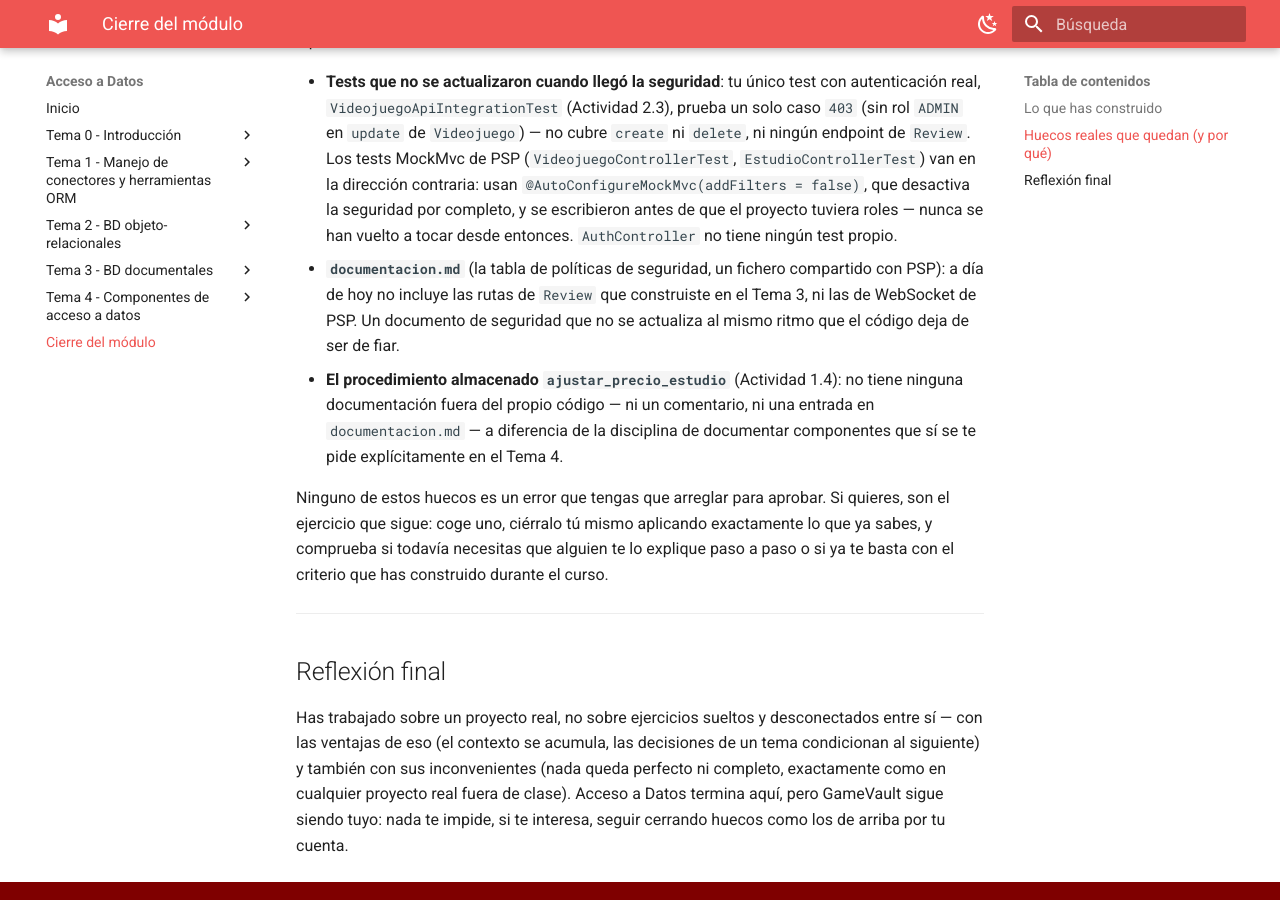
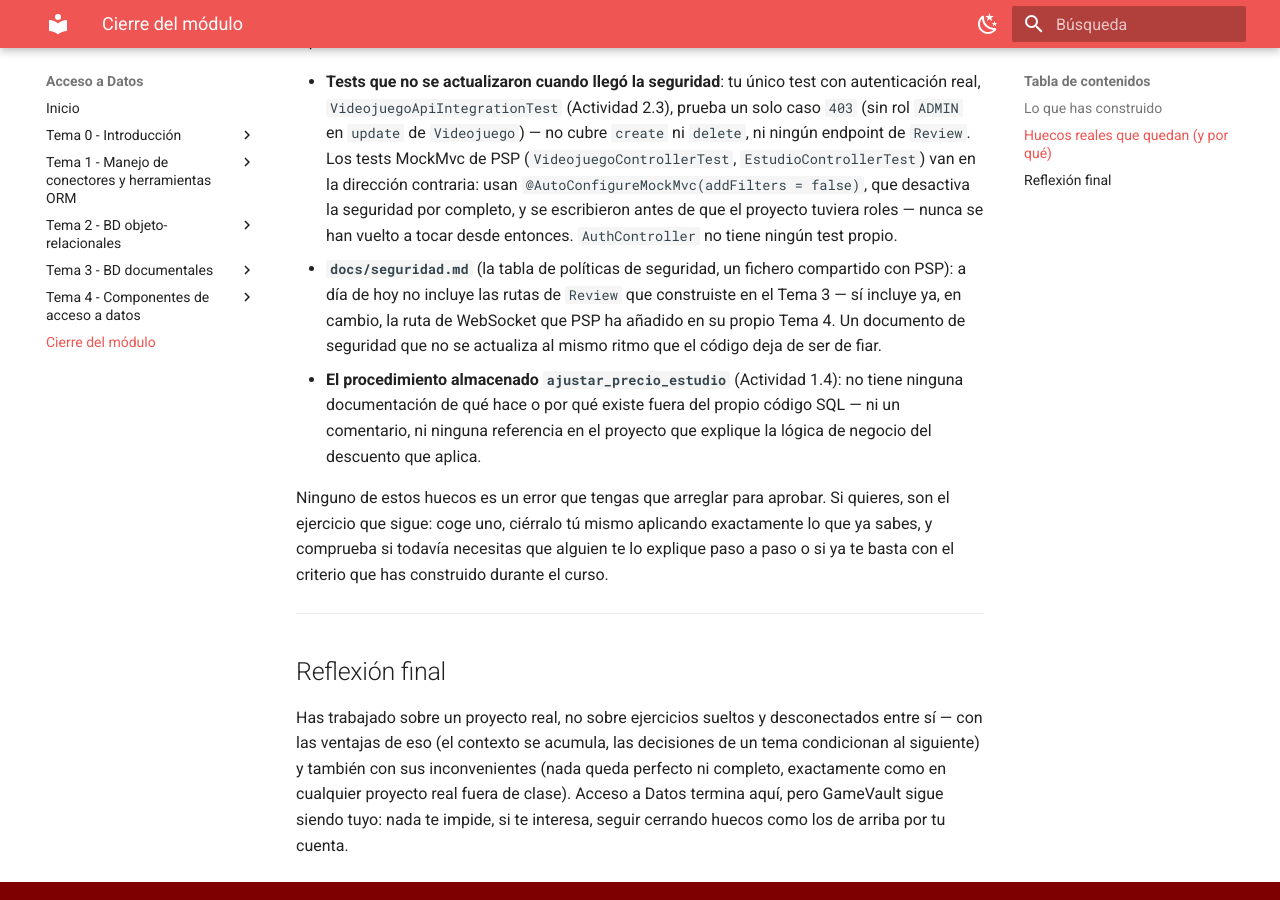
Before and after one commit to aitorventura/acceso-a-datos, an MkDocs documentation site: the page built from docs/cierre.md, in a window 1280 px wide and 900 px high, scrolled down 974 px. Built offline with MkDocs 1.6.1 and Material for MkDocs 9.7.7, drawn with Linux system fonts in a browser that asks for light colours.

Commit message:
Corrige cierre.md: nombre real de docs/seguridad.md y hueco de WebSocket ya resuelto

```diff
--- a/docs/cierre.md
+++ b/docs/cierre.md
@@ -21,8 +21,8 @@ Un mismo proyecto, tres motores de persistencia distintos, y un patrón de dise
 Tu GameVault, tal como queda hoy, no está completo — y no es un descuido. El objetivo del módulo no era que repitieras la misma tarea (un test más, una consulta más, un endpoint más) sobre cada rincón del proyecto hasta agotarlo: era que entendieras cada patrón una vez, lo aplicaras un par de veces con criterio propio, y supieras reconocerlo la próxima vez que haga falta. Eso deja huecos a propósito — estos son reales, verificados sobre tu propio código, no hipotéticos:
 
 - **Tests que no se actualizaron cuando llegó la seguridad**: tu único test con autenticación real, `VideojuegoApiIntegrationTest` (Actividad 2.3), prueba un solo caso `403` (sin rol `ADMIN` en `update` de `Videojuego`) — no cubre `create` ni `delete`, ni ningún endpoint de `Review`. Los tests MockMvc de PSP (`VideojuegoControllerTest`, `EstudioControllerTest`) van en la dirección contraria: usan `@AutoConfigureMockMvc(addFilters = false)`, que desactiva la seguridad por completo, y se escribieron antes de que el proyecto tuviera roles — nunca se han vuelto a tocar desde entonces. `AuthController` no tiene ningún test propio.
-- **`documentacion.md`** (la tabla de políticas de seguridad, un fichero compartido con PSP): a día de hoy no incluye las rutas de `Review` que construiste en el Tema 3, ni las de WebSocket de PSP. Un documento de seguridad que no se actualiza al mismo ritmo que el código deja de ser de fiar.
-- **El procedimiento almacenado `ajustar_precio_estudio`** (Actividad 1.4): no tiene ninguna documentación fuera del propio código — ni un comentario, ni una entrada en `documentacion.md` — a diferencia de la disciplina de documentar componentes que sí se te pide explícitamente en el Tema 4.
+- **`docs/seguridad.md`** (la tabla de políticas de seguridad, un fichero compartido con PSP): a día de hoy no incluye las rutas de `Review` que construiste en el Tema 3 — sí incluye ya, en cambio, la ruta de WebSocket que PSP ha añadido en su propio Tema 4. Un documento de seguridad que no se actualiza al mismo ritmo que el código deja de ser de fiar.
+- **El procedimiento almacenado `ajustar_precio_estudio`** (Actividad 1.4): no tiene ninguna documentación de qué hace o por qué existe fuera del propio código SQL — ni un comentario, ni ninguna referencia en el proyecto que explique la lógica de negocio del descuento que aplica.
 
 Ninguno de estos huecos es un error que tengas que arreglar para aprobar. Si quieres, son el ejercicio que sigue: coge uno, ciérralo tú mismo aplicando exactamente lo que ya sabes, y comprueba si todavía necesitas que alguien te lo explique paso a paso o si ya te basta con el criterio que has construido durante el curso.
 
```
